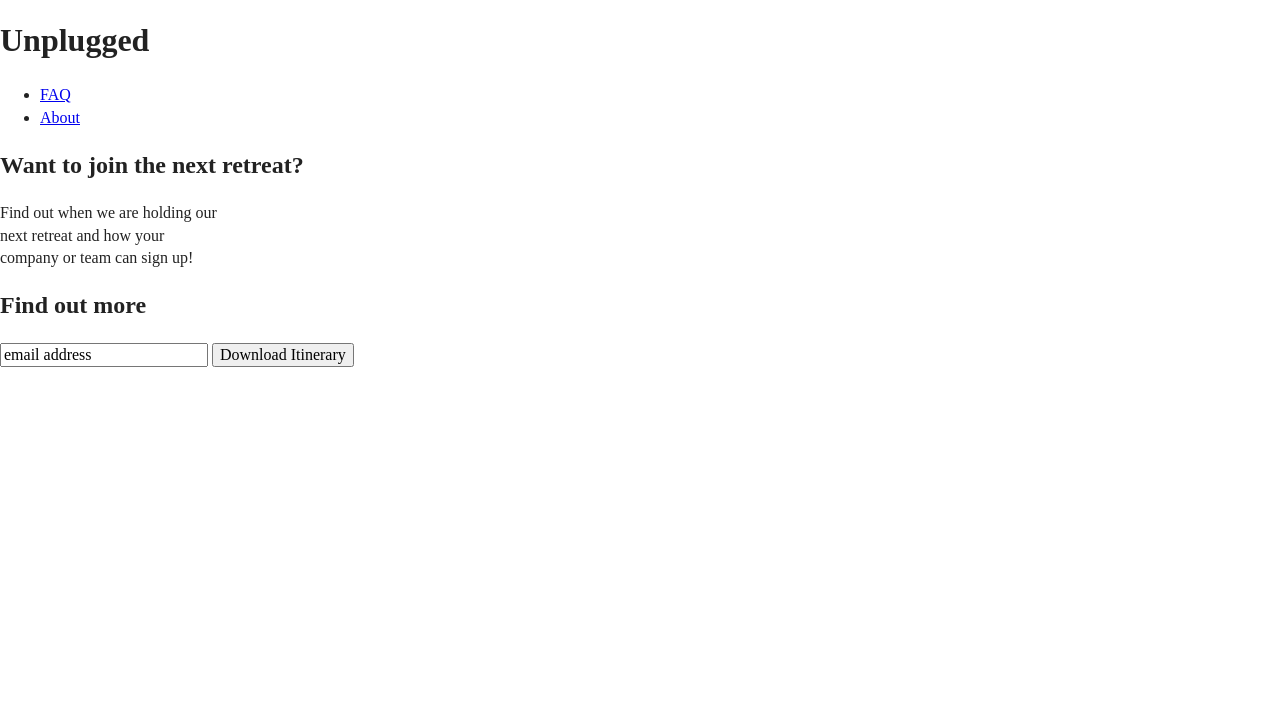
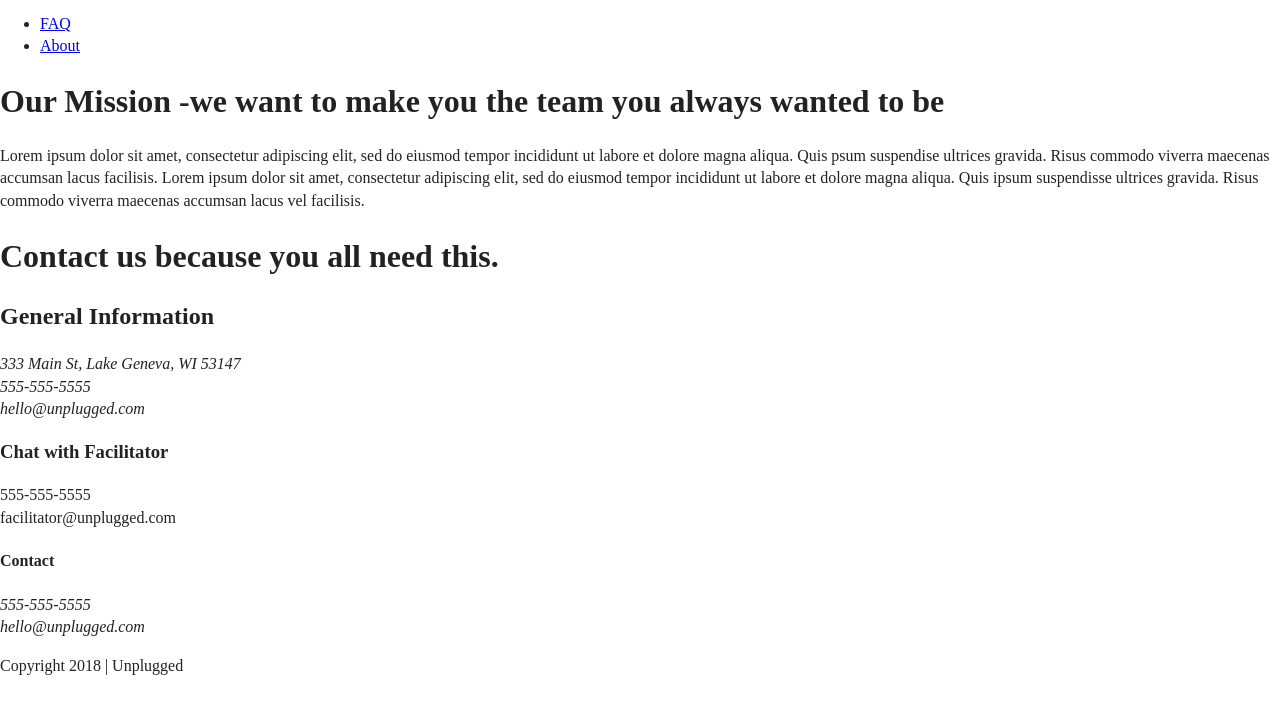
Before and after one commit to yuliehavana/Retreat, a website: page about/index.html in a window 1280 px wide. Shown: the part 27-740 px from the top of the page. Drawn offline with Linux system fonts and the light colour scheme; files that its build step writes are made by us from their sources.

Commit message:
Updated about section

```diff
--- a/about/index.html
+++ b/about/index.html
@@ -24,64 +24,97 @@
 
 <body>
 <header>
+  <body>
+    <header>
       <div class="content-wrapper">
-    <a href="#"><img src="" alt="unplugged logo"></a>
-       <h1>Unplugged</h1>
+         <a href="#"><img src="" alt="unplugged logo">
+         </a>
          <div class="header-divider"></div>
               <nav>
                 <ul>
-           <li><a href="faq/index.html" target= "_blank">FAQ</a></li>
-           <li><a href="about/index.html" target="_blank">About</a></li>
+                  <li> <a href="faq/index.html">FAQ</a></li>
+                  <li><a href="about/index.html">About</a></li>
                 </ul>
               </nav>
           </div>
-
   </header>
 
 <main>
-    <section id="information">
-      <h2>Want to join the next retreat?</h2>
-        <p>Find out when we are holding our <br> next retreat and how your<br> company or team can sign up! </p>
+  <section class="mission">
+    <div class="content-wrapper">
+      <div class="mission content">
+        <h1>Our Mission -we want to make you the team you always wanted to be </h1>
+           <p>Lorem ipsum dolor sit amet, consectetur adipiscing elit, sed do eiusmod tempor incididunt ut
+             labore et dolore magna aliqua. Quis psum suspendise ultrices gravida. Risus commodo viverra
+             maecenas accumsan lacus facilisis.
+
+             Lorem ipsum dolor sit amet, consectetur adipiscing elit, sed do eiusmod tempor incididunt ut
+             labore et dolore magna aliqua. Quis ipsum suspendisse ultrices gravida. Risus commodo viverra
+             maecenas accumsan lacus vel facilisis.
+           </p>
+      </div>
+     </div>
+  </section>
+
+  <section class="map">
+
+  </section>
+  </section>
+
+  <section class="contact-section">
+    <div class="content-wrapper">
+      <h1>Contact us because you all need this.</h1>
+      <h2>General Information</h2>
+      <div class="general-information">
+        <address>
+          <p>333 Main St, Lake Geneva, WI 53147 <br>
+              555-555-5555 <br>
+              hello@unplugged.com</p>
+        </address>
+      </div>
+
+      <div class="chat">
+        <h3> Chat with Facilitator</h3>
+        <p>555-555-5555 <br>
+           facilitator@unplugged.com</p>
+      </div>
+    </div>
 
   </section>
 
-    <aside>
-      <h2>Find out more</h2>
-        <input type="text" name="name" value="email address">
-        <input type="button" value="Download Itinerary">
-
-          </div>
-        </section>
-    </aside>
 
 </main> <!--main wrapper-->
 <footer>
+  <footer>
     <div class="content-wrapper">
       <div class="footer-content">
+        <div class="contact">
+          <h4>Contact</h4>
+          <address>
+            <p> 555-555-5555 <br> hello@unplugged.com</p>
+          </address>
+        </div>
     <div class="social">
         <div class="social-icons">
-          <p><a href="https://www.facebook.com/yoursite" target="_blank"></a></p>
-          <p><a href="https://www.instagram.com/mysite"  target="_blank"></a></p>
-          <p><a href="https://www.twitter.com/mysite"    target="_blank"></a></p>
-
-
-          <!--other social links here -->
+          <p>
+            <a href="https://www.facebook.com/Myaccount/" target="_blank"></a>
+          </p>
+          <p>
+            <a href="https://www.twitter.com/myaccount/" target="_blank"></a>
+          </p>
+          <p>
+            <a href="https://www.instagram.com/myaccount"  target="_blank"></a>
+          </p>
         </div>
       </div>
-    </div>  <!--footer content ends-->
-  </div>   <!--footer content-wrapper ends-->
-
+    </div>
+  <!--footer content ends-->
+  </div>
+  <!---footer content-wrapper ends-->
   <div class="copyright">
-
+    <p>Copyright 2018 | Unplugged </p>
   </div>
-
-  <div class="footer-content">
-    <div class="contact">
-      <address>
-
-      </address>
-    </div>
-  </div>
+  </footer>
 </footer>
 
 
```
Also changed, not shown: index.html (+2 -2 lines). Lines whose indentation alone changed are shown as unchanged.
